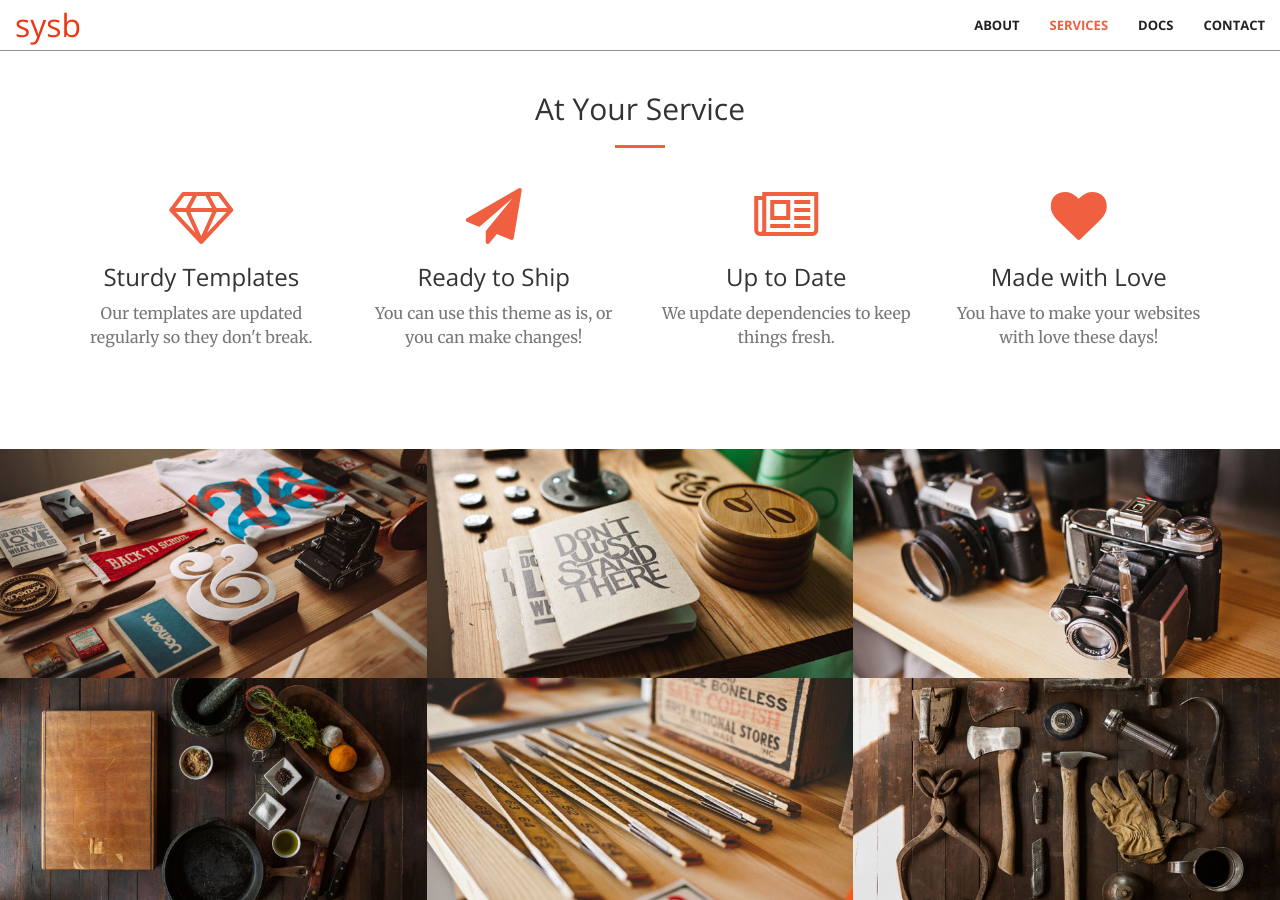
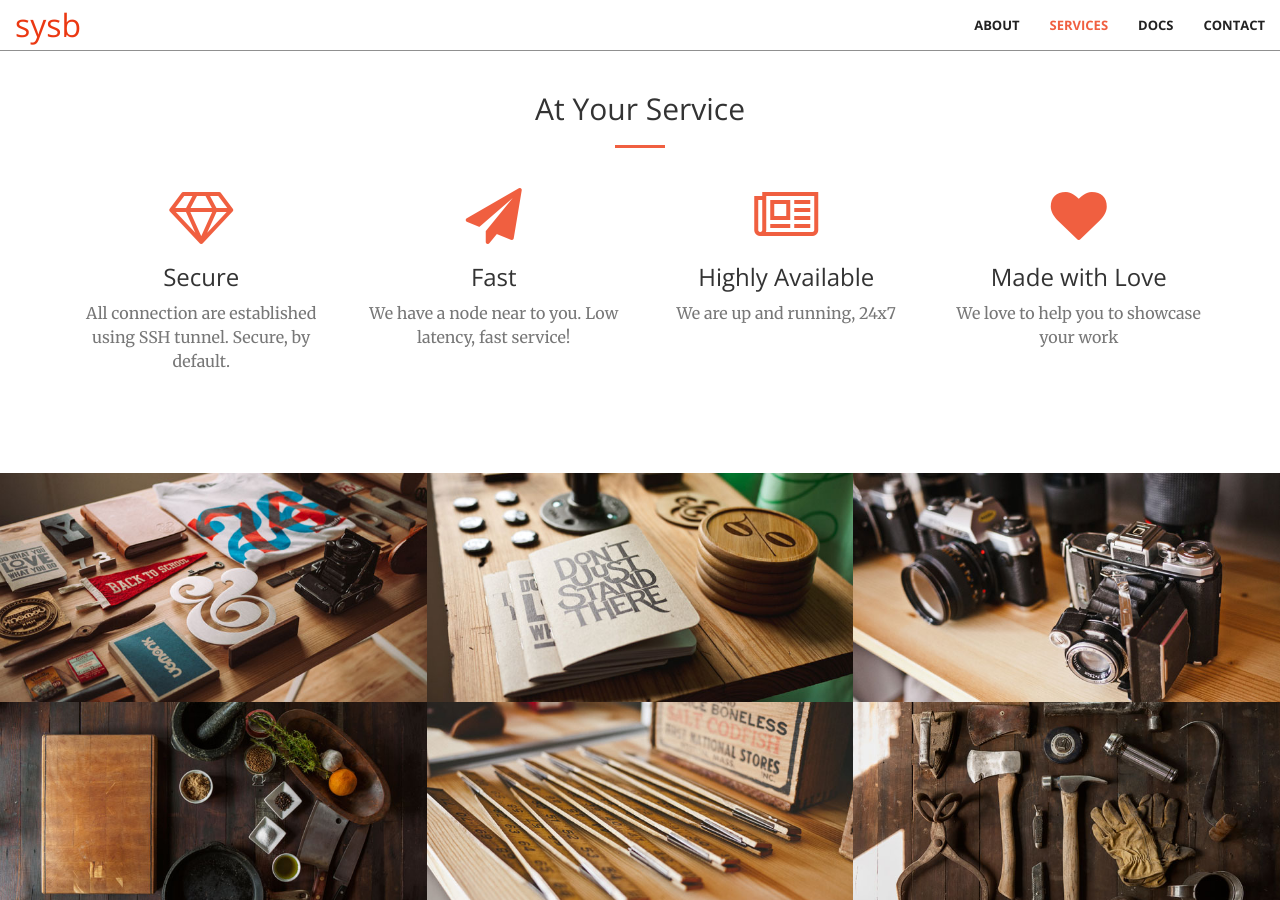
Before and after one commit to usama7628674/sysb.AI, a Jekyll site: the page built from index.html, in a window 1280 px wide and 900 px high, scrolled down 1340 px. Built offline with Jekyll 4.4.1, drawn with Linux system fonts in a browser that asks for light colours.

Commit message:
fixed services

```diff
--- a/_includes/services.html
+++ b/_includes/services.html
@@ -12,29 +12,29 @@
             <div class="col-lg-3 col-md-6 text-center">
                 <div class="service-box">
                     <i class="fa fa-4x fa-diamond wow bounceIn text-primary"></i>
-                    <h3>Sturdy Templates</h3>
-                    <p class="text-muted">Our templates are updated regularly so they don't break.</p>
+                    <h3>Secure</h3>
+                    <p class="text-muted">All connection are established using SSH tunnel. Secure, by default.</p>
                 </div>
             </div>
             <div class="col-lg-3 col-md-6 text-center">
                 <div class="service-box">
                     <i class="fa fa-4x fa-paper-plane wow bounceIn text-primary" data-wow-delay=".1s"></i>
-                    <h3>Ready to Ship</h3>
-                    <p class="text-muted">You can use this theme as is, or you can make changes!</p>
+                    <h3>Fast</h3>
+                    <p class="text-muted">We have a node near to you. Low latency, fast service!</p>
                 </div>
             </div>
             <div class="col-lg-3 col-md-6 text-center">
                 <div class="service-box">
                     <i class="fa fa-4x fa-newspaper-o wow bounceIn text-primary" data-wow-delay=".2s"></i>
-                    <h3>Up to Date</h3>
-                    <p class="text-muted">We update dependencies to keep things fresh.</p>
+                    <h3>Highly Available</h3>
+                    <p class="text-muted">We are up and running, 24x7</p>
                 </div>
             </div>
             <div class="col-lg-3 col-md-6 text-center">
                 <div class="service-box">
                     <i class="fa fa-4x fa-heart wow bounceIn text-primary" data-wow-delay=".3s"></i>
                     <h3>Made with Love</h3>
-                    <p class="text-muted">You have to make your websites with love these days!</p>
+                    <p class="text-muted">We love to help you to showcase your work</p>
                 </div>
             </div>
         </div>
```
